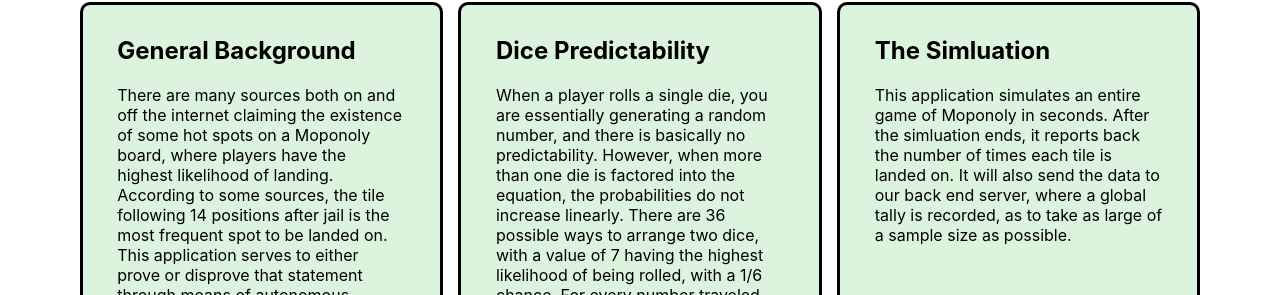
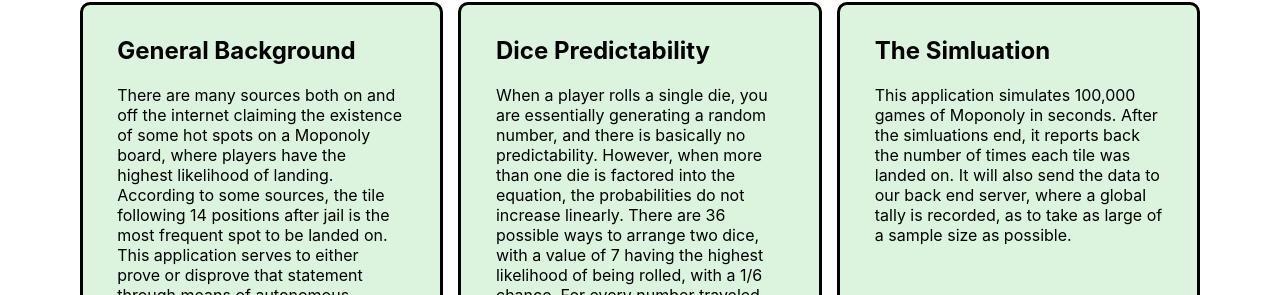
Before and after one commit to SSWSpencer/Monopoly-Probability, a React (Create React App) app in the folder monopoly/: page / in a window 1280 px wide. Shown: the part 1225-1520 px from the top of the page. Built offline with nearby package versions, Linux system fonts and the light colour scheme.

Commit message:
general formatting fixes

```diff
--- a/monopoly/src/Components/Home/HomePage.js
+++ b/monopoly/src/Components/Home/HomePage.js
@@ -34,7 +34,7 @@ const HomePage = () =>{
                     </div>
                     <div className="HomePageBox">
                         <h2>The Simluation</h2>
-                        <p>This application simulates an entire game of Moponoly in seconds. After the simluation ends, it reports back the number of times each tile is landed on. It will also send the data to our back end server, where a global tally is recorded, as to take as large of a sample size as possible.</p>
+                        <p>This application simulates 100,000 games of Moponoly in seconds. After the simluations end, it reports back the number of times each tile was landed on. It will also send the data to our back end server, where a global tally is recorded, as to take as large of a sample size as possible.</p>
                     </div>
                 </div>
             </div>
--- a/monopoly/src/Components/MoponolyGame.js
+++ b/monopoly/src/Components/MoponolyGame.js
@@ -913,13 +913,13 @@ const MoponolyGame = () =>{
                     },
                     {type: 'bar', x: finalProperties, y: finalCount},
                     ]}
-                    layout={ {width: 1500, height: 750, title: 'Moponoly Game Results'}}
+                    layout={ {width: 1500, height: 750, title: 'Results After 100,000 Games of Moponoly'}}
                     config = {{staticPlot: true}}
                 />
             </div>
             <div id="results" className={buttonDisabled ? null : "hidden"}>
                 <div className="resultsTitle">
-                    <h1>Detailed Results <span onClick={()=>{setDropdown(!dropdownOpen)}}id="dropdownArrow">{dropdownOpen ? <IoIosArrowDropup/> : <IoIosArrowDropdown/>}</span></h1>
+                    <h1>Detailed Results (After 100,000 Games) <span onClick={()=>{setDropdown(!dropdownOpen)}}id="dropdownArrow">{dropdownOpen ? <IoIosArrowDropup/> : <IoIosArrowDropdown/>}</span></h1>
                 </div>
                 <div className={dropdownOpen ? "dropdown" : "hidden"}>
                     {
```
